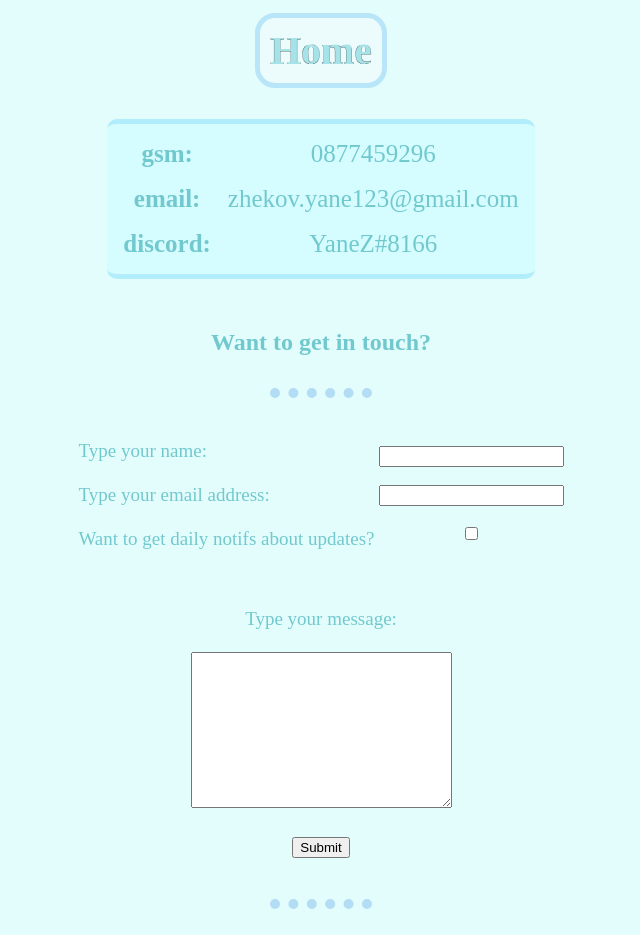
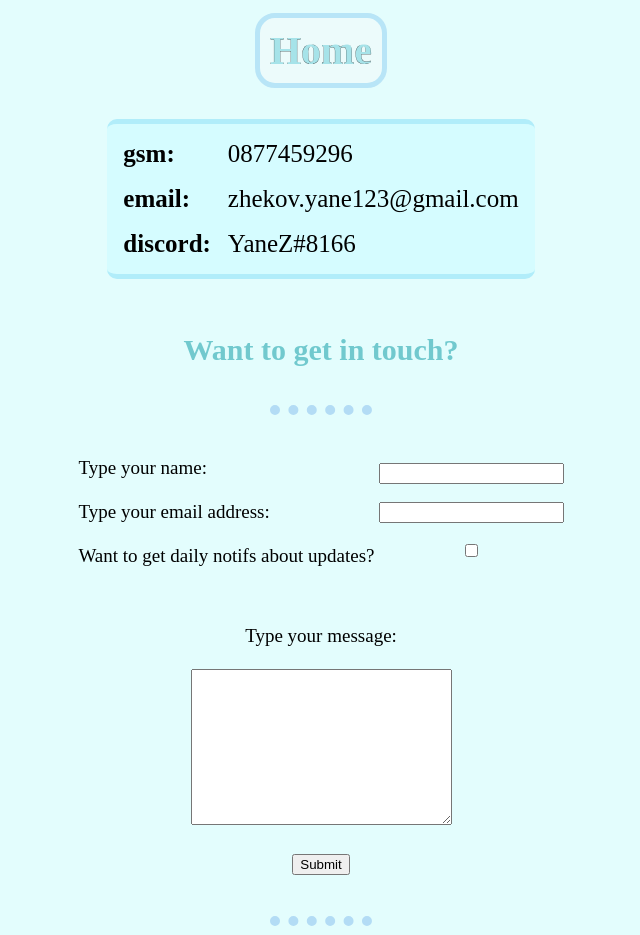
Before and after one commit to YOxyfel/First_Website, a plain HTML site: page contact.html in a window 1280 px wide. Shown: the whole page, without its empty margins (319-959 px from the left). Drawn offline with Linux system fonts and the light colour scheme.

Commit message:
Changed Layout All Pages V05

```diff
--- a/contact.html
+++ b/contact.html
@@ -17,19 +17,19 @@
         <center>
             <table class="table2" cellspacing="15">
 
-                    <tr>
+                    <tr style="text-align: left;">
                         <td><strong>gsm:</strong></td>
-                        <td>0877459296</td>
+                        <td style="color: black; text-align: left;">0877459296</td>
                     </tr>
 
-                    <tr>
+                    <tr style="text-align: left;">
                         <td><strong>email:</strong></td>
-                        <td>zhekov.yane123@gmail.com</td>
+                        <td style="color: black;  text-align: left;">zhekov.yane123@gmail.com</td>
                     </tr>
 
-                    <tr>
+                    <tr style="text-align: left;">
                         <td><strong>discord:</strong></td>
-                        <td>YaneZ#8166</td>
+                        <td style="color: black;  text-align: left;">YaneZ#8166</td>
                     </tr>
 
 
@@ -37,7 +37,7 @@
 
             <center>
                 <div class="clear30"></div>
-                <h2 style="color: #71C9CE">Want to get in touch?</h2>
+                <h2 style="color: #71C9CE; font-size: 30px;">Want to get in touch?</h2>
                 <div class="clear5"></div>
                 <hr width="440">
                 <div class="clear30"></div>
@@ -47,9 +47,9 @@
                 <tr>
                     <td>
                         <form style="font-size: 19px;">
-                            <label>Type your name:</label><br><br>
-                            <label>Type your email address:</label><br><br>
-                            <label>Want to get daily notifs about updates?</label>
+                            <label style="color: black;">Type your name:</label><br><br>
+                            <label style="color: black;">Type your email address:</label><br><br>
+                            <label style="color: black;">Want to get daily notifs about updates?</label>
                         </form>
                     </td>
 
@@ -78,7 +78,7 @@
                         <form style="font-size: 19px;" action="mailto:zhekov.yane123@gmail.com" method="post" enctype="text/plain">
                             <center>
                                 <div class="clear30"></div>
-                                <label>Type your message:</label><br><br>
+                                <label style="color: black;">Type your message:</label><br><br>
                                 <textarea name="text" rows="10" cols="30"></textarea>
                                 <br><br>
                                 <input type="submit">
--- a/style.css
+++ b/style.css
@@ -117,7 +117,7 @@ h1
 
 td
 {
-    color: #71C9CE;
+    color: black;
 }
 
 
```
